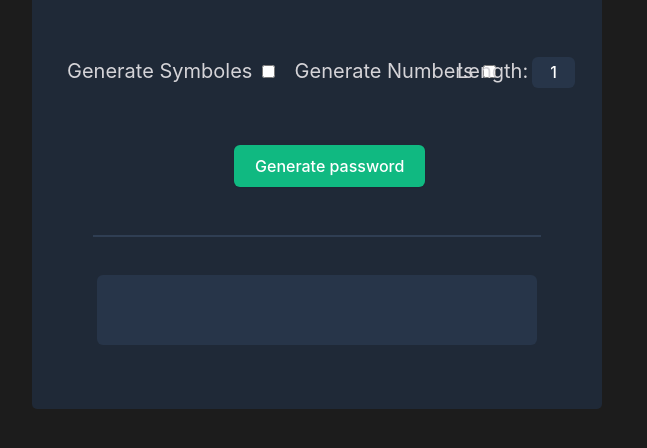
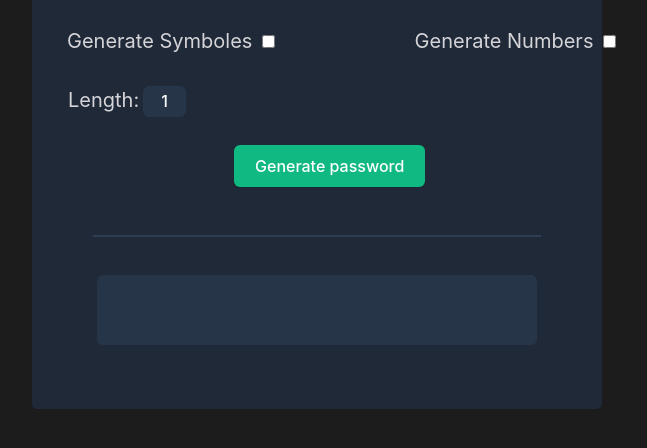
Before and after one commit to kerolosheba/Password-Generator, a plain HTML site: page index.html in a window 1280 px wide. Shown: the part 276-724 px from the top of the page, without its empty margins (323-970 px from the left). Drawn offline with Linux system fonts and the light colour scheme.

Commit message:
Update index.css

```diff
--- a/index.css
+++ b/index.css
@@ -173,15 +173,15 @@ hr {
   position: relative;
   display: inline;
   vertical-align: middle;
-  top: 40px;
+  top: 10px;
 }
 
 #pnumbers {
   position: relative;
   display: inline;
   vertical-align: middle;
-  top: 40px;
-  left: 36px;
+  top: 10px;
+  left: 156px;
 }
 
 #length-el {
@@ -200,8 +200,8 @@ hr {
   border-radius: 6px;
   border: none;
   text-align: center;
-  top: 6px;
-  left: 415px;
+  top: 35px;
+  left: 26px;
 }
 
 #llength {
@@ -223,6 +223,6 @@ hr {
   /* Medium grey */
 
   color: #d5d4d8;
-  top: 6px;
-  left: 415px;
+  top: 35px;
+  left: 26px;
 }
```
